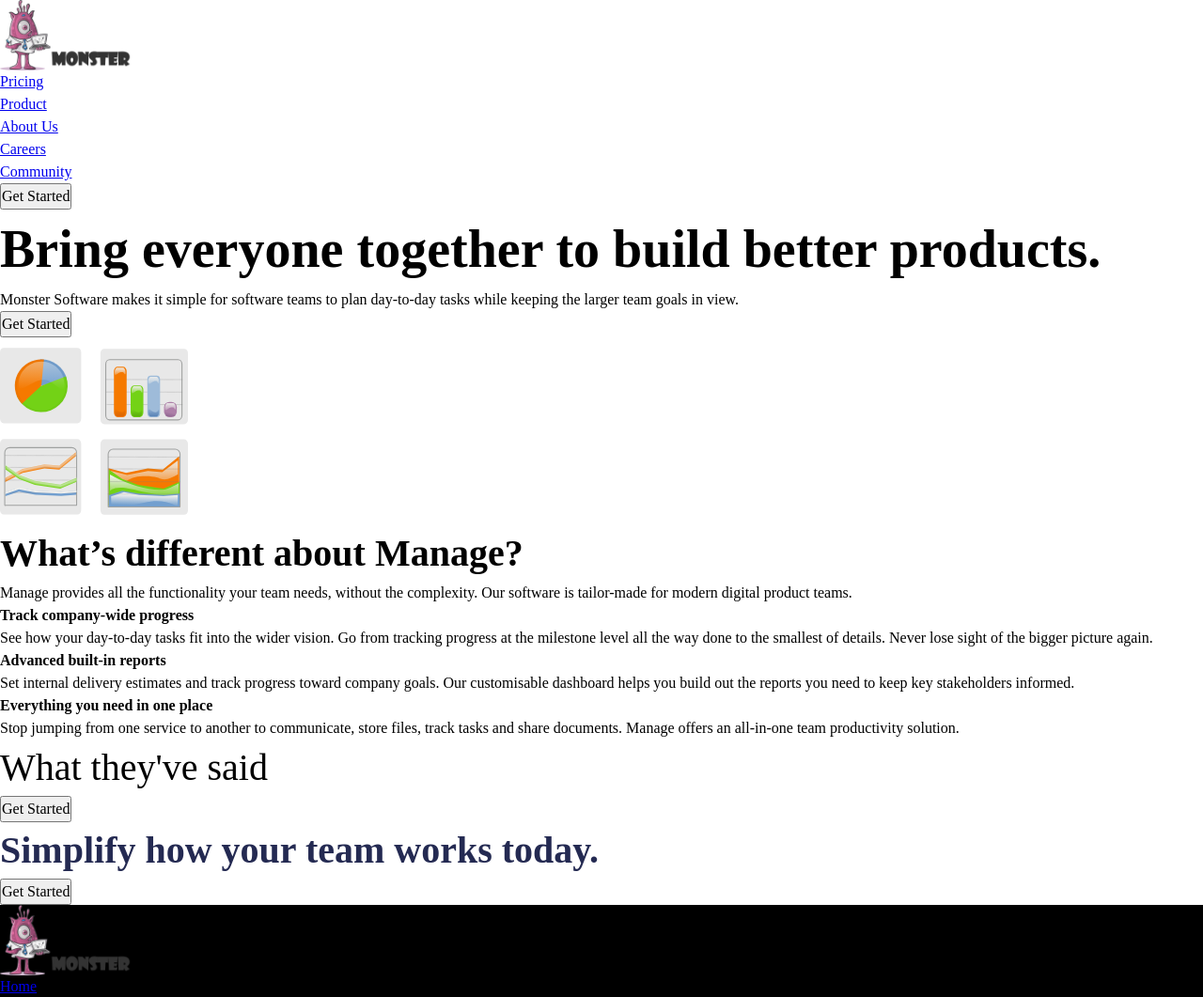
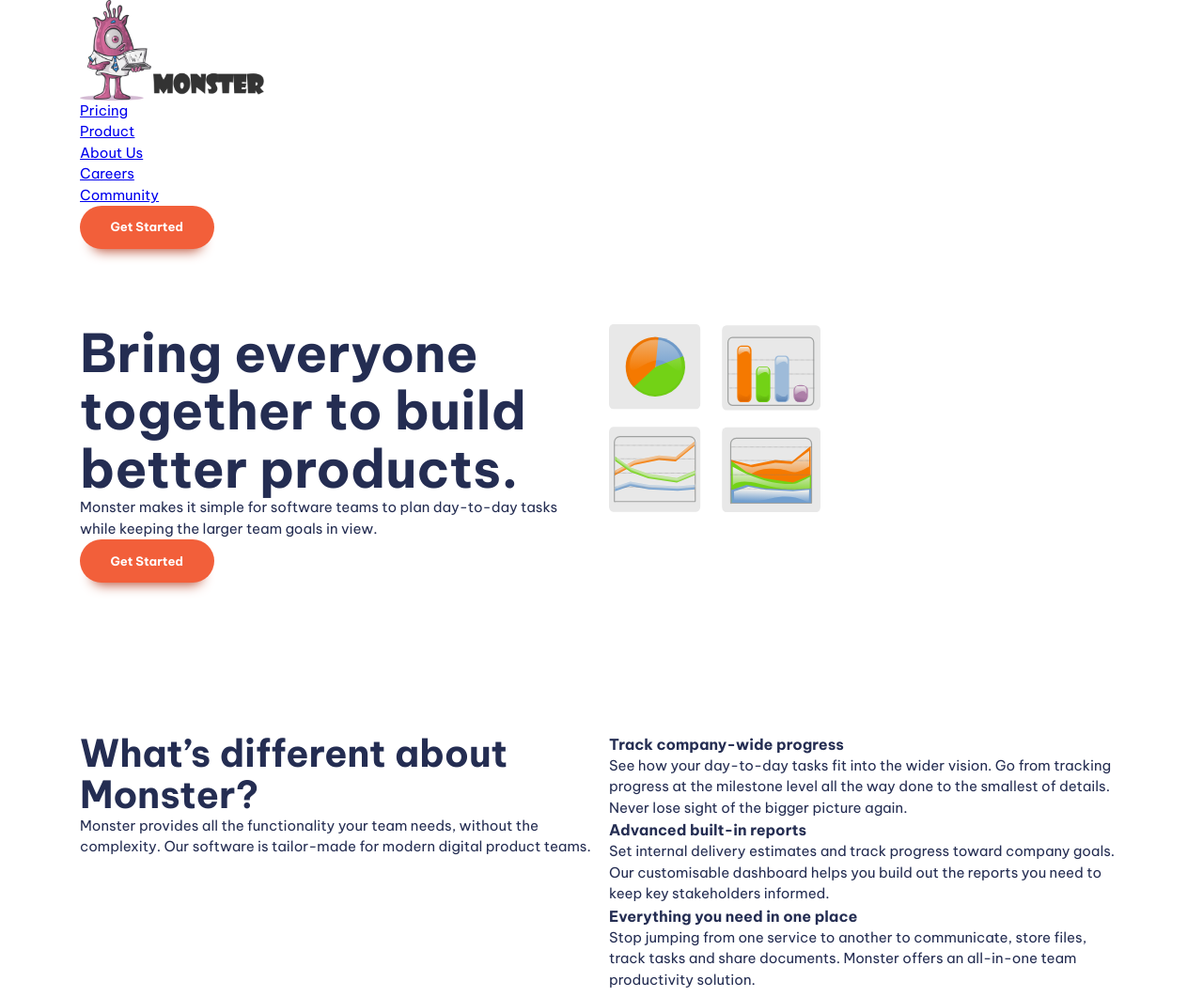
Before and after one commit to TravisSwift/exciting-squirrel, a website built with Vite: page index.html in a window 1280 px wide. Shown: the top 1061 px of the page at 94% size. Built offline with nearby package versions, Linux system fonts and the light colour scheme; files whose address does not match are found by name.

Commit message:
styled css

```diff
--- a/assets/css/style.css
+++ b/assets/css/style.css
@@ -1,13 +1,15 @@
 :root {
-    --cir-accent-400: hsl(12, 88%, 59%);
+  --clr-accent-500: hsl(12, 60%, 45%);
+  --clr-accent-400: hsl(12, 88%, 59%);
+  --clr-accent-300: hsl(12, 88%, 75%);
   --clr-accent-100: hsl(13, 100%, 96%);
 
-    --clr--primary-400: hsl(228, 39%, 23%);
+  --clr-primary-400: hsl(228, 39%, 23%);
 
-    --clr-neutral-100: hsl(232, 39%, 23%);
-    --clr-neutral-900: hsl(0 0% 0%);
+  --clr-neutral-900: hsl(232, 12%, 13%);
+  --clr-neutral-100: hsl(0 0% 100%);
 
-    --ff-primary: 'Be Vietnam Pro', sans-serif;
+  --ff-primary: "Be Vietnam Pro", sans-serif;
 
   --ff-body: var(--ff-primary);
   --ff-heading: var(--ff-primary);
@@ -16,9 +18,9 @@
   --fw-semi-bold: 500;
   --fw-bold: 700;
 
-    --fs-300: .8125rem;
-    --fs-400: .875rem;
-    --fs-500: 0.975rem;
+  --fs-300: 0.8125rem;
+  --fs-400: 0.875rem;
+  --fs-500: 0.9375rem;
   --fs-600: 1rem;
   --fs-700: 1.875rem;
   --fs-800: 2.5rem;
@@ -29,6 +31,16 @@
   --fs-secondary-heading: var(--fs-700);
   --fs-nav: var(--fs-500);
   --fs-button: var(--fs-300);
+
+  --size-100: 0.25rem;
+  --size-200: 0.5rem;
+  --size-300: 0.75rem;
+  --size-400: 1rem;
+  --size-500: 1.5rem;
+  --size-600: 2rem;
+  --size-700: 3rem;
+  --size-800: 4rem;
+  --size-900: 5rem;
 }
 
 @media (min-width: 50em) {
@@ -41,7 +53,7 @@
   }
 }
 
-
+// https://piccalil.li/blog/a-modern-css-reset
 
 /* Box sizing rules */
 *,
@@ -92,7 +104,7 @@ svg {
   display: block;
 }
 
-/* Remove all animations and transitions for people that prefer not to see them */
+/* Remove all animations, transitions and smooth scroll for people that prefer not to see them */
 @media (prefers-reduced-motion: reduce) {
   html:focus-within {
     scroll-behavior: auto;
@@ -154,9 +166,11 @@ svg {
 
 .fs-primary-heading {
   font-size: var(--fs-primary-heading);
+  line-height: 1.1;
 }
 .fs-secondary-heading {
   font-size: var(--fs-secondary-heading);
+  line-height: 1.1;
 }
 
 .fs-300 {
@@ -171,3 +185,78 @@ svg {
 .fs-600 {
   font-size: var(--fs-600);
 }
+
+.padding-block-900 {
+  padding-block: var(--size-900);
+}
+.padding-block-700 {
+  padding-block: var(--size-700);
+}
+
+.container {
+  --max-width: 1110px;
+  --padding: 1rem;
+
+  width: min(var(--max-width), 100% - (var(--padding) * 2));
+  margin-inline: auto;
+}
+
+.even-columns {
+  display: grid;
+  gap: 1rem;
+}
+
+@media (min-width: 50em) {
+  .even-columns {
+    grid-auto-flow: column;
+    grid-auto-columns: 1fr;
+  }
+}
+
+/* general styling */
+
+body {
+  font-size: var(--fs-body);
+  font-family: var(--ff-body);
+  color: var(--clr-primary-400);
+}
+
+/* button */
+
+.button {
+  cursor: pointer;
+  text-decoration: none;
+  border: 0;
+  border-radius: 100vmax;
+  padding: 1.25em 2.5em;
+  font-weight: var(--fw-bold);
+  font-size: var(--fs-button);
+  line-height: 1;
+  color: var(--clr-neutral-100);
+  background-color: var(--clr-accent-400);
+  box-shadow: 0 1.125em 1em -1em var(--clr-accent-500);
+}
+
+.button[data-type="inverted"] {
+  background-color: var(--clr-neutral-100);
+  color: var(--clr-accent-400);
+}
+
+.button:hover,
+.button:focus-visible {
+  background-color: var(--clr-accent-300);
+}
+
+.button[data-type="inverted"]:hover,
+.button[data-type="inverted"]:focus-visible {
+  background-color: var(--clr-neutral-100);
+  color: var(--clr-accent-300);
+}
+
+.logo {
+  max-width: 200px;
+}
+
+.graph-image {
+max-height: 200px;
+}
--- a/index.html
+++ b/index.html
@@ -1,21 +1,21 @@
 <!DOCTYPE html>
 <html lang="en">
+
 <head>
-    <meta charset="UTF-8">
-    <meta name="viewport" content="width=device-width, initial-scale=1.0">
+  <meta charset="UTF-8" />
+  <link rel="icon" type="image/svg+xml" href="favicon.svg" />
+  <meta name="viewport" content="width=device-width, initial-scale=1.0" />
+  <title>Vite App</title>
   <link rel="preconnect" href="https://fonts.googleapis.com">
   <link rel="preconnect" href="https://fonts.gstatic.com" crossorigin>
-    <link href="https://fonts.googleapis.com/css2?family=Be+Vietnam+Pro:wght@400;500;700&family=Merriweather:wght@300&display=swap" rel="stylesheet">
+  <link href="https://fonts.googleapis.com/css2?family=Be+Vietnam+Pro:wght@400;500;700&display=swap" rel="stylesheet">
   <link rel="stylesheet" href="/assets/css/style.css">
-    <link rel="stylesheet" href="/assets/css/style.css">
-    <title>Monster Software</title>
 </head>
-
 
 <body>
   <header class="primary-header">
     <div class="container">
-        <a href="#"><img src="/assets/images/business-2.png" alt="Monster Logo" height="75px width=75px"></a>
+      <a href="#"><img src="/assets/images/business-2.png" class="logo" alt="Monster"></a>
       <nav class="primary-navigation">
         <ul aria-label="Primary" role="list" class="nav-list">
           <li><a href="#">Pricing</a></li>
@@ -30,30 +30,30 @@
   </header>
 
   <main>
-    <section>
+    <section class="padding-block-900">
       <div class="container">
         <div class="even-columns">
           <div>
             <h1 class="fs-primary-heading fw-bold">Bring everyone
-                        together to build better
-                        products.</h1>
-                        <p>Monster Software makes it simple for software teams to plan day-to-day tasks while keeping the larger team goals in
+              together to build
+              better products.</h1>
+            <p>Monster makes it simple for software teams to plan day-to-day tasks while keeping the larger team goals in
               view.</p>
             <button class="button">Get Started</button>
           </div>
           <div>
-                    <img src="/assets/images/graph-36796.svg"  height="200px" width="200px" alt="Graph Image">
+            <img src="/assets/images/graph-36796.svg" alt="" class="graph-image">
           </div>
         </div>
       </div>
     </section>
 
-<section>
+    <section class="padding-block-900">
       <div class="container">
         <div class="even-columns">
           <div>
-                <h2 class="fs-secondary-heading fw-bold">What’s different about Manage?</h2>
-                <p>Manage provides all the functionality your team needs, without the complexity. Our software is
+            <h2 class="fs-secondary-heading fw-bold">What’s different about Monster?</h2>
+            <p>Monster provides all the functionality your team needs, without the complexity. Our software is
               tailor-made for modern
               digital product teams.</p>
           </div>
@@ -65,7 +65,8 @@
                   level all the way
                   done to the smallest of details. Never lose sight of the bigger picture again.</p>
               </li>
-                      <li><h3 class="fs-600 fw-bold">Advanced built-in reports</h3>
+              <li>
+                <h3 class="fs-600 fw-bold">Advanced built-in reports</h3>
                 <p>Set internal delivery estimates and track progress toward company goals. Our customisable dashboard
                   helps you build out
                   the reports you need to keep key stakeholders informed.</p>
@@ -73,7 +74,7 @@
               <li>
                 <h3 class="fs-600 fw-bold">Everything you need in one place</h3>
                 <p>Stop jumping from one service to another to communicate, store files, track tasks and share
-                        documents. Manage offers an
+                  documents. Monster offers an
                   all-in-one team productivity solution.</p>
               </li>
             </ul>
@@ -82,13 +83,13 @@
       </div>
     </section>
 
-<section class="carousel">
-    <h2 class="fs-secondary-heading">What they've said</h2>
-    <!-- carousel here-->
+    <section class="carousel | padding-block-700">
+      <h2 class="fs-secondary-heading fw-bold">What they've said</h2>
+      <!-- Carousel here -->
       <button class="button">Get Started</button>
     </section>
 
-<section class="cta | bg-primary-400 text-neutral-100">
+    <section class="cta | padding-block-700 bg-accent-400 text-neutral-100">
       <div class="container">
         <div class="even-columns">
           <div>
@@ -102,11 +103,11 @@
     </section>
   </main>
 
-<footer class="bg-neutral-900 text-neutral-100">
+  <footer class="padding-block-700 bg-neutral-900 text-neutral-100">
     <div class="container">
       <div class="even-columns">
         <div>
-            <a href="#"><img src="/assets/images/business-2.png" alt="Logo" height="75px width=75px"></a>
+          <a href="#"><img src="/assets/images/business-2.png" class="logo" alt="Monster"></a>
           <ul role="list" aria-label="Social links">
             <li><a aria-label="facebook" href="#"></a></li>
             <li><a aria-label="youtube" href="#"></a></li>
@@ -140,7 +141,7 @@
   </footer>
 
 
-      <script type="module" src="/main.js"></script>
+  <script type="module" src="/assets/js/main.js"></script>
 </body>
 
 </html>
```
Also changed, not shown: README.md. Lines whose indentation alone changed are shown as unchanged.
